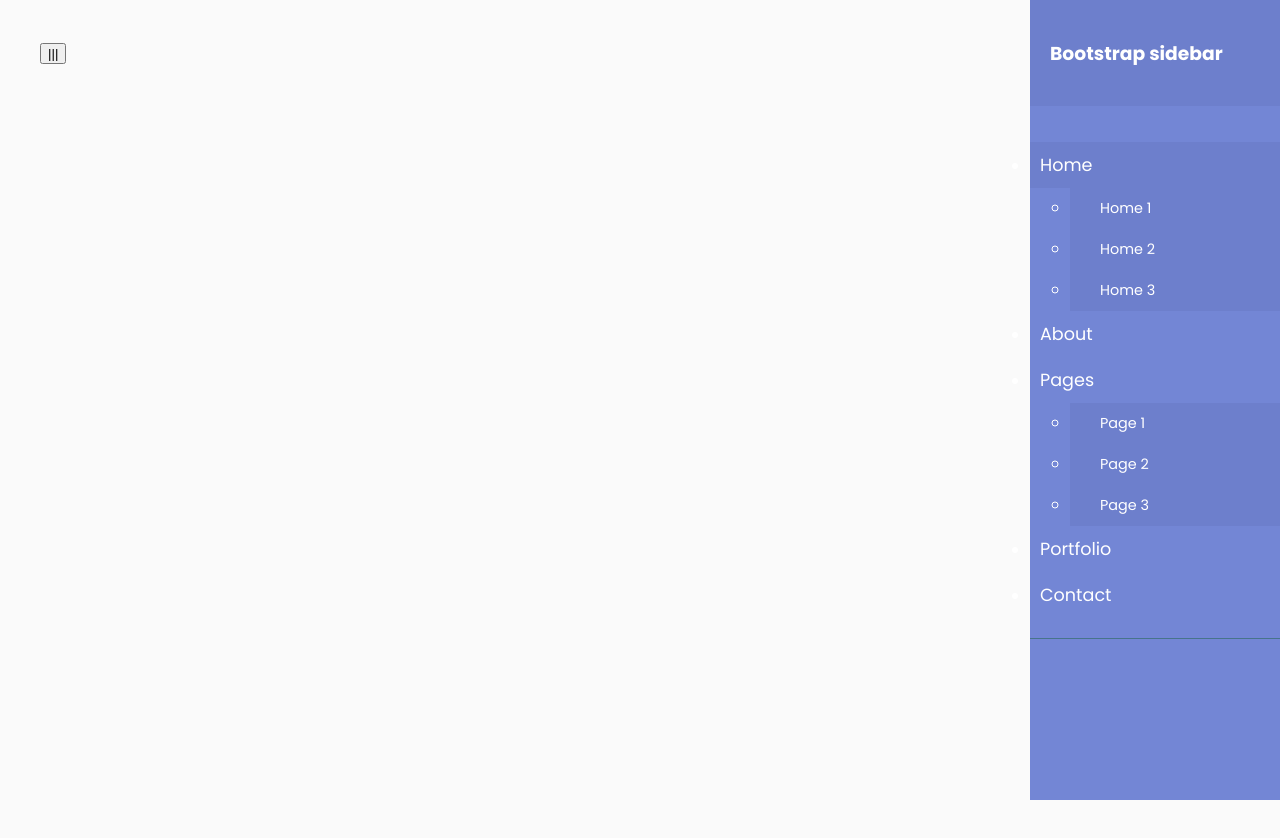
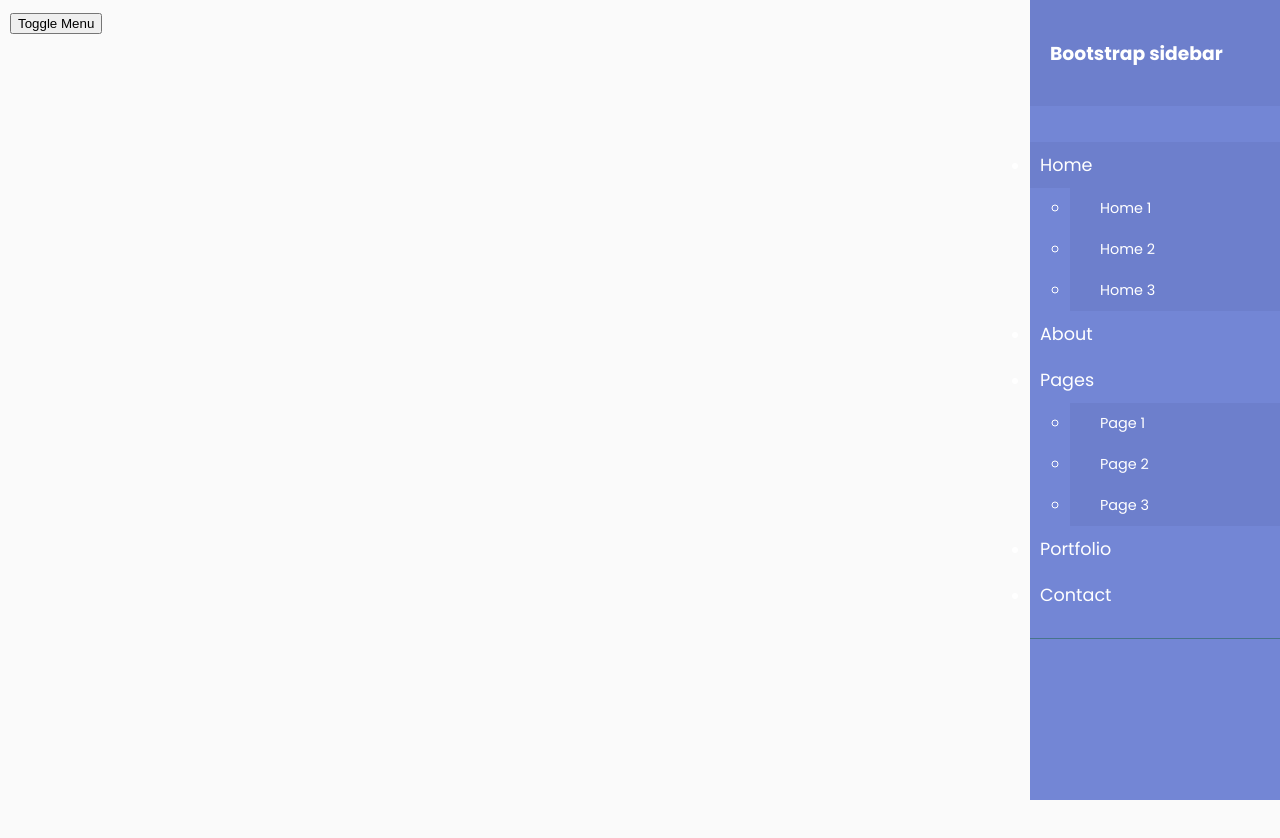
Before and after one commit to ivan-vorontsov/CV, an Angular app in the folder VIS/CV/: page /Home/Admin/ in a window 1280 px wide. Shown: the top 838 px of the page. Built offline with nearby package versions, Linux system fonts and the light colour scheme.

Commit message:
Toggle menu button styled

```diff
--- a/VIS/CV/src/app/app.component.html
+++ b/VIS/CV/src/app/app.component.html
@@ -7,8 +7,8 @@
     <div id="content" [class.active]="menuVisible">
         <nav class="navbar navbar-expand-lg navbar-light bg-light">
             <div class="container-fluid">
-                <button type="button" class="btn btn-info" (click)="toggleMenu()">
-                    |||
+                <button type="button" id="toggle_navigation" class="btn btn-info" (click)="toggleMenu()">
+                    Toggle Menu
                 </button>
             </div>
         </nav>
--- a/VIS/CV/src/app/app.component.scss
+++ b/VIS/CV/src/app/app.component.scss
@@ -24,7 +24,7 @@
 
 #content {
     width: calc(100% - 250px);
-    padding: 40px;
+    padding: 10px;
     min-height: 100vh;
     transition: all 0.3s;
     position: absolute;
@@ -35,3 +35,7 @@
 #content.active {
     width: 100%;
 }
+
+#toggle_navigation{
+    margin-left: auto;
+}
```
